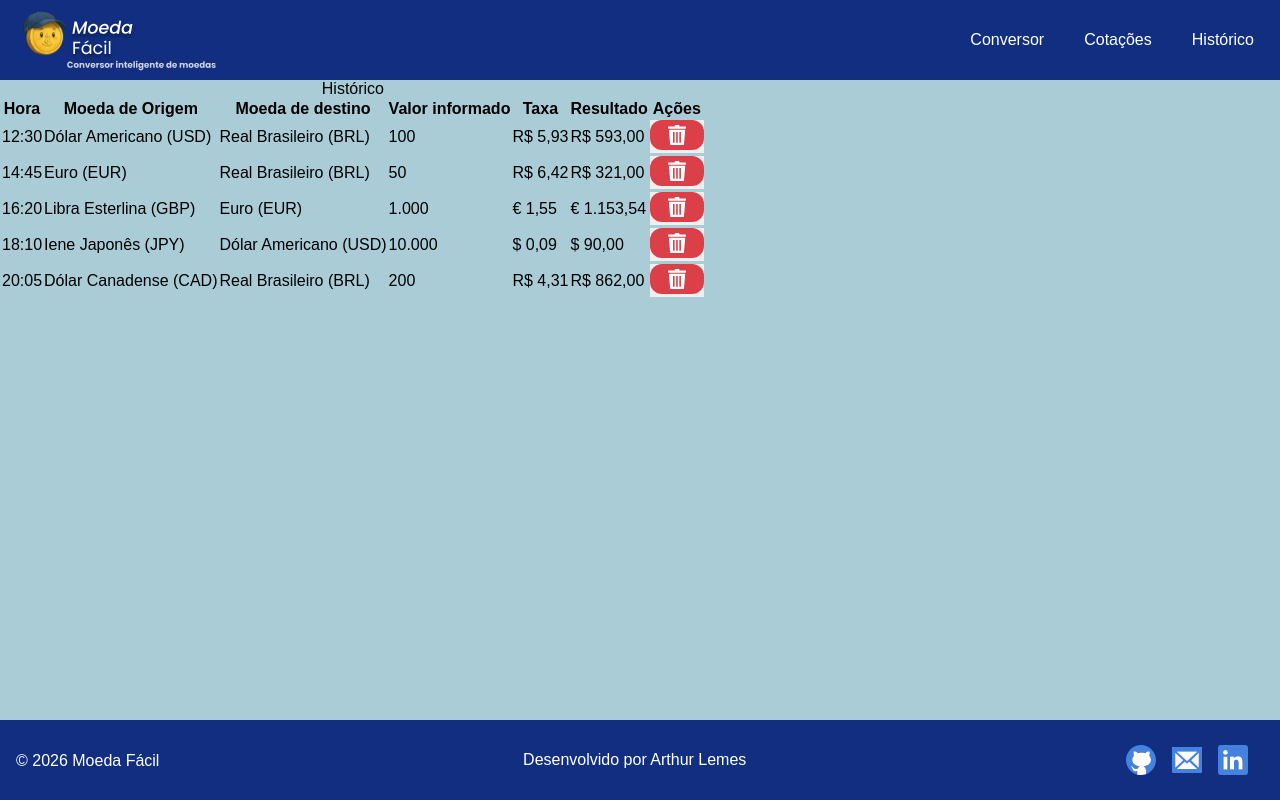
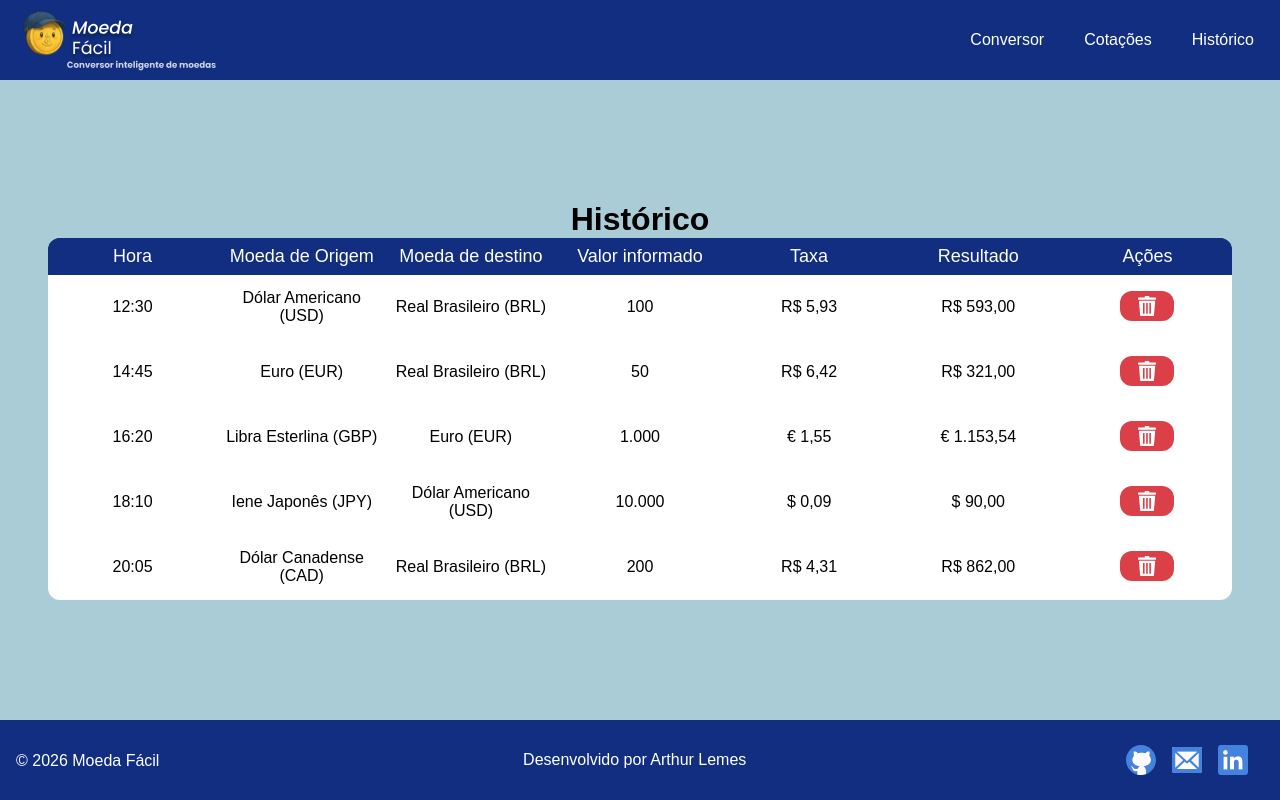
Before and after one commit to arthurp1910/moeda-facil, a React (Vite) app: page /historico in a window 1280 px wide. Built offline with nearby package versions, Linux system fonts and the light colour scheme.

Commit message:
feat: add ConversionHistory and Quotes page styles, enhance layout and button styles

```diff
--- a/src/index.css
+++ b/src/index.css
@@ -11,6 +11,7 @@
   --color-text: #000000;
   --color-text-light: #ffffff;
   --color-border: #aaccd6;
+  --color-botaoexcluir: #DB3F47;
 
   --font-main: "Poppins", Arial, sans-serif;
 }
--- a/src/pages/ConversionHistory.css
+++ b/src/pages/ConversionHistory.css
@@ -0,0 +1,63 @@
+.conversionHistory{
+    display: flex;
+    flex-direction: column;
+    height: calc(100vh - 160px);
+    justify-content: center;
+    margin: 0 48px;
+}
+
+.tabelaHistorico {
+  width: 100%;
+  table-layout: fixed;
+  background-color: var(--color-white);
+  border-radius: 12px;
+  overflow: hidden;
+  border-collapse: separate;
+  border-spacing: 0;
+}
+
+.tabelaHistorico caption {
+    font-size: 32px;
+    font-weight: 700;
+    color: var(--color-text-black);
+}
+
+.tabelaHistorico th,
+.tabelaHistorico td {
+    width: 20%;
+    text-align: center;
+    padding: 8px;
+}
+
+.botaoExcluir{
+    background-color: transparent;
+    color: var(--color-text-light);
+    padding: 8px 16px;
+    border-radius: 12px;
+}
+
+.cabecalhoHistorico th{
+    background-color: var(--color-primary);
+    color: var(--color-text-light);
+    font-size: 18px;
+    font-weight: 300;
+    text-align: center;
+    padding: 8px;
+}
+
+.cabecalhoHistorico th:first-child {
+  border-top-left-radius: 12px;
+}
+
+.cabecalhoHistorico th:last-child {
+  border-top-right-radius: 12px;
+}
+
+.botaoExcluir:hover{
+    opacity: 0.8;
+}
+
+.botaoExcluir{
+    padding: 8px 16px;
+    border-radius: 12px;
+}
--- a/src/pages/Quotes.css
+++ b/src/pages/Quotes.css
@@ -1,4 +1,3 @@
-
 .tituloquotes h1{
     color: var(--color-text-black);
     font-size: 32px;
@@ -6,6 +5,7 @@
     display: flex;
     margin: 0 0 8px 0;
 }
+
 .tabela {
   width: calc(100% - 48px);
   table-layout: fixed;
@@ -14,6 +14,13 @@
   border-collapse: collapse;
   overflow: hidden;
 
+}
+
+.cabecalhoHistorico {
+  background-color: var(--color-primary);
+  color: var(--color-text-light);
+  font-size: 18px;
+  font-weight: 300;
 }
 
 .tabela th,
@@ -36,5 +43,5 @@
   flex-direction: column;
   justify-content: center;
   height: calc(100vh - 160px);
-  margin: 0 24px;
+  margin: 0 48px;
 }
```
